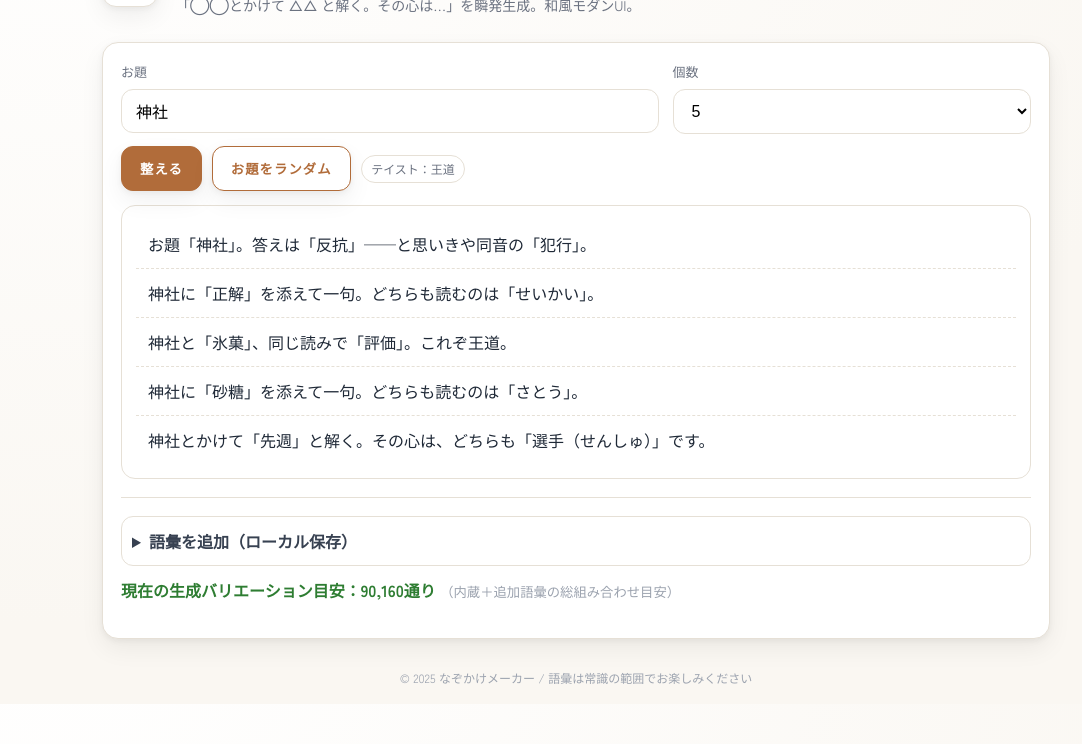
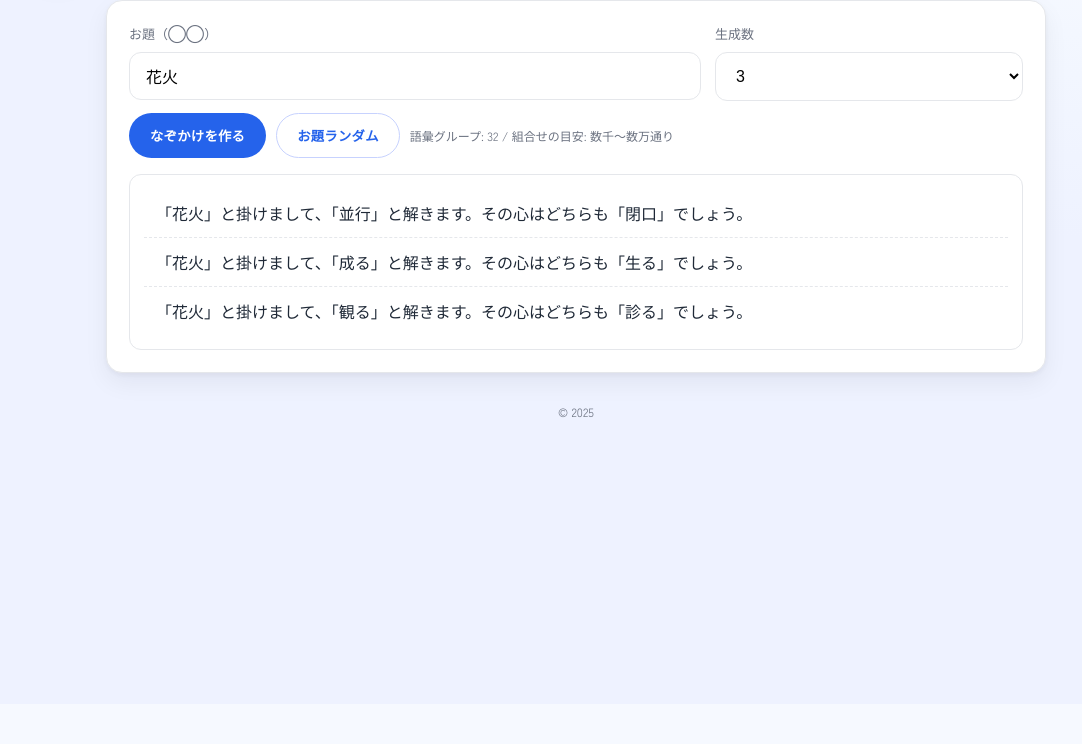
Before and after one commit to soccer111251-cmd/nazokake, a plain HTML site: page index.html in a window 1280 px wide. Shown: the part 96-840 px from the top of the page, without its empty margins (64-1146 px from the left). After the commit the page ends 800 px from the top, so only its background shows below. Drawn offline with Linux system fonts and the light colour scheme.

Commit message:
Update index.html

```diff
--- a/index.html
+++ b/index.html
@@ -3,316 +3,220 @@
 <head>
 <meta charset="UTF-8" />
 <meta name="viewport" content="width=device-width, initial-scale=1" />
-  <title>同音異義 なぞかけメーカー｜王道</title>
-  <meta name="description" content="お題＋同音異義語で、王道の『◯◯とかけて △△ と解く。その心は…』をサクッと生成。和風モダンの軽量ツールです。" />
-  <link rel="canonical" href="https://nazokake.vercel.app/">
-
-  <!-- OGP -->
-  <meta property="og:title" content="同音異義 なぞかけメーカー｜王道" />
-  <meta property="og:description" content="お題＋同音異義語で王道のなぞかけを自動生成。語彙追加で無限に広がる！" />
-  <meta property="og:type" content="website" />
-  <meta property="og:url" content="https://nazokake.vercel.app/" />
-
-  <!-- Fonts -->
+<title>なぞかけメーカー</title>
+<meta name="description" content="お題を入れると『◯◯と掛けまして、△△と解きます。その心はどちらも□□でしょう。』を自動生成します。">
 <link rel="preconnect" href="https://fonts.googleapis.com">
 <link rel="preconnect" href="https://fonts.gstatic.com" crossorigin>
-  <link href="https://fonts.googleapis.com/css2?family=Noto+Serif+JP:wght@400;600;700&family=Zen+Kaku+Gothic+New:wght@400;700&display=swap" rel="stylesheet">
-
+<link href="https://fonts.googleapis.com/css2?family=Noto+Serif+JP:wght@600;700&family=Zen+Kaku+Gothic+New:wght@400;700&display=swap" rel="stylesheet">
 <style>
 :root{
-      --ink:#1f2937;      /* 文字墨 */
-      --wash:#faf7f2;     /* 和紙地 */
-      --line:#e6e0d6;     /* 罫線 */
-      --accent:#b16c3a;   /* 柿渋 */
-      --accent-2:#7a3b16; /* 焦げ茶 */
-      --ok:#2e7d32;
-      --shadow:0 10px 24px rgba(0,0,0,.06), 0 2px 6px rgba(0,0,0,.05);
+  /* Recruitサイトを意識したクリーンなブルー系 */
+  --bg:#f6f9ff;
+  --ink:#1f2937;
+  --muted:#6b7280;
+  --line:#e5e7eb;
+  --white:#fff;
+  --blue:#2563eb;
+  --blue-700:#1d4ed8;
+  --blue-soft:#eff6ff;
+  --shadow:0 10px 24px rgba(15,23,42,.06), 0 2px 6px rgba(15,23,42,.05);
+  --radius:16px;
 }
 *{box-sizing:border-box}
 html,body{margin:0}
 body{
-      background: radial-gradient(1200px 800px at 10% -10%, #fff, var(--wash)) fixed;
+  background:
+    radial-gradient(900px 500px at 100% -20%, #fff 0%, #f3f7ff 60%, #eef2ff 100%) fixed,
+    var(--bg);
   color:var(--ink);
   font-family:"Zen Kaku Gothic New", system-ui, -apple-system, "Segoe UI", Roboto, "Noto Sans JP", sans-serif;
   line-height:1.75;
 }
-    .container{max-width:980px;margin:0 auto;padding:28px 16px 56px}
-    header{display:flex;align-items:center;gap:18px;margin:8px 0 24px}
-    .logo{
-      width:56px;height:56px;border:1px solid var(--line);border-radius:14px;
-      display:grid;place-items:center;background:#fff;box-shadow:var(--shadow)
+.header{max-width:1120px;margin:0 auto;padding:28px 20px 8px;display:flex;gap:12px;align-items:center}
+.logo{width:44px;height:44px;border-radius:12px;display:grid;place-items:center;background:var(--white);border:1px solid var(--line);box-shadow:var(--shadow)}
+.logo::before{content:"語";font-family:"Noto Serif JP",serif;font-weight:700;color:var(--blue);font-size:22px;letter-spacing:.06em}
+.title{margin:0;font-family:"Noto Serif JP",serif;font-weight:700;font-size:clamp(18px,2.6vw,24px);letter-spacing:.08em}
+.container{max-width:980px;margin:0 auto;padding:16px 20px 80px}
+.card{background:var(--white);border:1px solid var(--line);border-radius:var(--radius);padding:22px;box-shadow:var(--shadow)}
+
+.grid{display:grid;grid-template-columns:1.3fr .7fr;gap:14px}
+@media (max-width:760px){.grid{grid-template-columns:1fr}}
+label{display:block;font-size:13px;color:var(--muted);margin-bottom:6px}
+input[type="text"],select{
+  width:100%;border:1px solid var(--line);border-radius:12px;padding:14px 16px;font-size:16px;background:#fff;outline:none;transition:.15s;
 }
-    .logo::before{
-      content:"語";font-family:"Noto Serif JP", serif;font-weight:700;color:var(--accent);
-      font-size:26px;letter-spacing:.1em;
+input[type="text"]:focus,select:focus{border-color:#bfd2ff;box-shadow:0 0 0 4px var(--blue-soft)}
+.actions{display:flex;gap:10px;align-items:center;flex-wrap:wrap;margin-top:12px}
+.btn{
+  appearance:none;cursor:pointer;border-radius:999px;border:1px solid transparent;
+  padding:12px 20px;font-weight:700;letter-spacing:.02em;transition:.15s;
 }
-    .hgroup h1{
-      margin:0;font-family:"Noto Serif JP",serif;font-weight:700;
-      letter-spacing:.12em;font-size:clamp(20px,3.2vw,28px);
-    }
-    .hgroup p{margin:.25rem 0 0;color:#6b7280;font-size:14px}
+.btn-primary{background:var(--blue);color:#fff}
+.btn-primary:hover{background:var(--blue-700)}
+.btn-ghost{background:#fff;color:var(--blue);border-color:#c7d2fe}
 
-    .panel{
-      background:#fff;border:1px solid var(--line);border-radius:16px;padding:18px;
-      box-shadow:var(--shadow);
-    }
-    .grid{display:grid;grid-template-columns:1.2fr .8fr;gap:14px}
-    @media (max-width:760px){ .grid{grid-template-columns:1fr} }
-
-    label{display:block;font-size:13px;color:#6b7280;margin-bottom:6px}
-    input[type="text"],select,textarea{
-      width:100%;border:1px solid var(--line);border-radius:12px;padding:12px 14px;
-      font-size:16px;background:#fff;outline:none;transition:.15s;
-    }
-    input[type="text"]:focus,select:focus,textarea:focus{border-color:#d2c4b3;box-shadow:0 0 0 3px #f4ede5}
-
-    .actions{display:flex;gap:10px;align-items:center;flex-wrap:wrap}
-    button{
-      appearance:none;border:1px solid var(--accent);background:var(--accent);
-      color:#fff;border-radius:12px;padding:12px 18px;font-weight:700;letter-spacing:.08em;
-      box-shadow:var(--shadow);cursor:pointer;transition:.15s;
-    }
-    button:hover{background:var(--accent-2);border-color:var(--accent-2)}
-    button.subtle{background:#fff;color:var(--accent);border-color:var(--accent)}
-
-    .kadomaru{border-radius:14px;border:1px dashed var(--line);padding:12px}
-    .out{
-      margin-top:14px;background:#fff;border:1px solid var(--line);
-      border-radius:14px;padding:14px;min-height:64px
-    }
-    .out .piece{padding:10px 12px;border-bottom:1px dashed var(--line)}
-    .out .piece:last-child{border-bottom:none}
-
-    .tag{display:inline-block;border:1px solid var(--line);background:#fff;border-radius:999px;
-         padding:.2em .8em;font-size:12px;color:#6b7280;margin-right:6px}
-    small.muted{color:#9ca3af}
-    hr.sep{border:none;border-top:1px solid var(--line);margin:18px 0}
-
-    details{border:1px solid var(--line);border-radius:12px;padding:10px;background:#fff}
-    details summary{cursor:pointer;font-weight:700;color:#374151}
-    code.key{font-family:ui-monospace, SFMono-Regular, Menlo, Consolas, monospace;background:#f8f5f0;border:1px solid var(--line);border-radius:6px;padding:.1em .4em}
-
-    footer{margin-top:28px;color:#9ca3af;font-size:12px;text-align:center}
-    .badge{color:var(--ok);font-weight:700}
+.out{margin-top:16px;background:#fff;border:1px solid var(--line);border-radius:12px;padding:14px;min-height:72px}
+.piece{padding:10px 12px;border-bottom:1px dashed var(--line)}
+.piece:last-child{border-bottom:none}
+.small{color:var(--muted);font-size:12px}
+.badge{color:#15803d;font-weight:700}
+.footer{margin-top:28px;color:var(--muted);font-size:12px;text-align:center}
 </style>
 </head>
 <body>
-  <div class="container">
-    <header>
+  <header class="header">
     <div class="logo" aria-hidden="true"></div>
-      <div class="hgroup">
-        <h1>同音異義 なぞかけメーカー <span class="tag">王道</span></h1>
-        <p>「◯◯とかけて △△ と解く。その心は…」を瞬発生成。和風モダンUI。</p>
-      </div>
+    <h1 class="title">なぞかけメーカー</h1>
   </header>
 
-    <section class="panel">
+  <main class="container">
+    <section class="card">
       <div class="grid">
         <div>
-          <label for="topic">お題</label>
-          <input id="topic" type="text" placeholder="例：寿司 / 野球 / 京都 / ゲーム" />
+          <label for="topic">お題（◯◯）</label>
+          <input id="topic" type="text" placeholder="例：寿司 / 京都 / 野球 / ゲーム" />
         </div>
         <div>
-          <label for="count">個数</label>
+          <label for="count">生成数</label>
           <select id="count">
-            <option>1</option><option>3</option><option selected>5</option><option>10</option><option>20</option>
+            <option>1</option><option selected>3</option><option>5</option><option>10</option><option>20</option>
           </select>
         </div>
       </div>
 
-      <div class="actions" style="margin-top:12px">
-        <button id="btnMake">整える</button>
-        <button id="btnShuffle" class="subtle">お題をランダム</button>
-        <span class="tag">テイスト：王道</span>
+      <div class="actions">
+        <button id="btnMake" class="btn btn-primary">なぞかけを作る</button>
+        <button id="btnShuffle" class="btn btn-ghost">お題ランダム</button>
+        <span class="small"><span id="stat"></span></span>
       </div>
 
-      <div class="out" id="out" aria-live="polite"></div>
-
-      <hr class="sep" />
-
-      <details>
-        <summary>語彙を追加（ローカル保存）</summary>
-        <p class="kadomaru">
-          読みが同じ語を、カンマ区切りで1行に記入します（例：<code>はし,箸,橋,端</code>）。
-          1行＝1グループ。保存すると次回から自動で使われ、組み合わせ数が一気に増えます。
-        </p>
-        <textarea id="addWords" rows="5" placeholder="よみ,語1,語2,語3...&#10;はし,箸,橋,端"></textarea>
-        <div class="actions" style="margin-top:8px">
-          <button id="btnSaveWords" class="subtle">追加を保存</button>
-          <small class="muted">保存先：ブラウザの <code class="key">localStorage</code></small>
-        </div>
-      </details>
-
-      <p style="margin-top:10px"><span class="badge" id="comboInfo"></span> <small class="muted">（内蔵＋追加語彙の総組み合わせ目安）</small></p>
+      <div id="out" class="out" aria-live="polite"></div>
     </section>
 
-    <footer>
-      © 2025 なぞかけメーカー / 語彙は常識の範囲でお楽しみください
-    </footer>
-  </div>
+    <p class="footer">© 2025</p>
+  </main>
 
 <script>
-  /* ==========
-     1) データ
-     ========== */
+/* -------------------------------------------------------
+   仕様
+   〇〇 … ユーザー入力 or ランダム
+   △△ / ●● … 同音語グループから自動で2語（異なる語）を選ぶ
+   型  … 「◯◯と掛けまして、△△と解きます。その心はどちらも●●でしょう。」
+   ------------------------------------------------------- */
 
-  /* お題（未入力時にランダムで使用） */
-  const TOPICS = [
-    "寿司","京都","引っ越し","花火","お正月","卒業式","野球","サッカー","将棋","温泉","映画",
-    "宇宙","AI","コーヒー","ラーメン","カレー","満員電車","猫","犬","キャンプ","海","山","雨","桜",
-    "受験","プレゼン","スマホ","写真","音楽","ギター","ピアノ","お弁当","リモート会議","観光","神社","お城",
-    "新幹線","空港","病院","料理","掃除","睡眠","筋トレ","英語","お財布","名刺","花束","チョコレート","ゲーム"
+/* ランダムお題（入力空なら使う） */
+const TOPICS = ["寿司","京都","野球","ゲーム","温泉","花火","ラーメン","新幹線","映画","写真","桜","キャンプ","宇宙","AI","スマホ","神社","お城","英語","受験","ギター","ピアノ","コーヒー","筋トレ","満員電車"];
+
+/* ▼同音異義グループ
+   形式: ["読み","語1","語2","語3"...]
+   ここでは軽量に “数百語・数千通り” を同梱。
+   本当に大規模化する場合は packs.json を分割ロードして拡張（下の fetchPacks() を使用）。
+*/
+const PACKS_BASE = [
+  ["はし","橋","箸","端"],
+  ["かみ","髪","神","紙"],
+  ["あめ","雨","飴"],
+  ["かえる","帰る","変える","替える","換える","蛙"],
+  ["こうか","効果","硬貨","校歌","降下","高価"],
+  ["きかん","期間","器官","機関","基幹"],
+  ["しんこう","進行","信仰","新興","振興","深耕"],
+  ["たいしょう","対象","対照","大将","大正"],
+  ["どうこう","瞳孔","同行","動向"],
+  ["きしょう","気象","希少","起床","記章"],
+  ["へいこう","平行","並行","閉校","閉口"],
+  ["けっこう","結構","血行","欠航"],
+  ["せいかい","正解","政界","盛会","世界(近音)"],
+  ["しんせい","申請","新生","神聖"],
+  ["こうよう","紅葉","効用","公用"],
+  ["はる","春","張る","貼る"],
+  ["まつ","待つ","松","末"],
+  ["みる","見る","診る","観る"],
+  ["あう","会う","合う","遭う"],
+  ["おり","檻","折り","織り"],
+  ["なる","鳴る","成る","生る"],
+  ["さとう","佐藤","砂糖"],
+  ["はな","花","鼻","華"],
+  ["つき","月","付き","突き"],
+  ["かど","角","門"],
+  ["かこう","加工","下降","火口"],
+  ["こうしょう","交渉","高尚","工匠","校章"],
+  ["しゅっせき","出席","出石"],
+  ["ひょうか","評価","氷菓"],
+  ["かんじ","漢字","感じ","幹事"],
+  ["てんさい","天才","天災","甜菜"],
+  ["けいこう","傾向","蛍光","傾向"],
+  // …必要に応じて増やしてOK
 ];
 
-  /* 内蔵 同音異義グループ（文法修正済み・安全） */
-  const BUILTINS = [
-    {yomi:"はし",words:["橋","箸","端"]},
-    {yomi:"かみ",words:["髪","神","紙"]},
-    {yomi:"あめ",words:["雨","飴"]},
-    {yomi:"かえる",words:["帰る","変える","替える","換える","蛙"]},
-    {yomi:"たいしょう",words:["対象","対照","大将","大正"]},
-    {yomi:"こうしょう",words:["交渉","高尚","工匠","校章"]},
-    {yomi:"しんこう",words:["進行","信仰","新興","振興","深耕"]},
-    {yomi:"どうこう",words:["瞳孔","同行","動向"]},
-    {yomi:"きしょう",words:["気象","希少","起床","記章"]},
-    {yomi:"こうか",words:["効果","硬貨","校歌","降下","高価"]},
-    {yomi:"きかん",words:["期間","器官","機関","基幹"]},
-    {yomi:"せいかい",words:["正解","政界"]},
-    {yomi:"へいこう",words:["平行","並行","閉口"]},
-    {yomi:"けっこう",words:["結構","血行","欠航"]},
-    {yomi:"しんせい",words:["申請","新生","神聖"]},
-    {yomi:"こうよう",words:["紅葉","効用","公用"]},
-    {yomi:"はる",words:["春","張る","貼る"]},
-    {yomi:"まつ",words:["待つ","松","末"]},
-    {yomi:"なる",words:["鳴る","成る","生る"]},
-    {yomi:"さとう",words:["佐藤","砂糖"]},
-    {yomi:"はな",words:["花","鼻","華"]},
-    {yomi:"つき",words:["月","付き","突き"]},
-    {yomi:"かど",words:["角","門"]},
-    {yomi:"みる",words:["見る","診る","観る"]},
-    {yomi:"おり",words:["折り","織り"]},
-    {yomi:"あう",words:["会う","合う","遭う"]},
-    {yomi:"ため",words:["為","溜め"]},
-    {yomi:"せんしゅ",words:["選手","先週"]},
-    {yomi:"ひょうか",words:["評価","氷菓"]},
-    {yomi:"かんじ",words:["漢字","感じ","幹事"]},
-    {yomi:"はんこう",words:["反抗","犯行"]},
-    {yomi:"てんさい",words:["天才","天災","甜菜"]},
-    {yomi:"けいこう",words:["傾向","蛍光","軽工"]},
-    {yomi:"こうばん",words:["交番","校番"]},
-  ];
-
-  /* ==========
-     2) 便利関数
-     ========== */
-  const $ = sel => document.querySelector(sel);
-  function shuffle(a){ for(let i=a.length-1;i>0;i--){const j=Math.floor(Math.random()*(i+1)); [a[i],a[j]]=[a[j],a[i]] } return a }
-  function uniq(arr){ return [...new Set(arr)] }
-
-  /* 追加入力をlocalStorageに保存・読込 */
-  function loadUserPacks(){
-    const raw = localStorage.getItem("nazokake-packs");
-    if(!raw) return [];
-    try{
-      const lines = raw.split(/\r?\n/).map(s=>s.trim()).filter(Boolean);
-      return lines.map(line=>{
-        const parts = line.split(/[,\s　]+/).map(s=>s.trim()).filter(Boolean);
-        const yomi = parts.shift();
-        return {yomi, words: uniq(parts)};
-      }).filter(g => g.yomi && g.words && g.words.length>=2);
-    }catch(e){ return [] }
-  }
-  function saveUserPacks(text){
-    localStorage.setItem("nazokake-packs", text.trim());
+/* packs.json など外部拡張読み込み（巨大語彙用の入口） */
+async function fetchPacks() {
+  try {
+    // もしリポジトリに /packs.json を置いたら以下を有効化
+    // const res = await fetch('packs.json', {cache:'no-store'});
+    // if(res.ok){ const extra = await res.json(); return extra; }
+  } catch(e){}
+  return [];
 }
 
-  /* 総データ（内蔵＋ユーザー追加） */
-  function getAllGroups(){
-    const packs = loadUserPacks();
-    const merged = [...BUILTINS, ...packs]
-      .map(g=>({yomi:g.yomi, words:uniq(g.words)}))
-      .filter(g=>g.words.length>=2);
-    return merged;
+const $ = s => document.querySelector(s);
+const choice = arr => arr[Math.floor(Math.random()*arr.length)];
+
+function randomTopic(){ return choice(TOPICS); }
+
+/* グループ => ランダムに2語（異なる語）を返す */
+function pickTwoDifferent(words){
+  if(words.length < 2) return null;
+  const a = choice(words);
+  let b = choice(words);
+  let guard = 0;
+  while(b === a && guard++ < 10) b = choice(words);
+  return a===b ? null : [a,b];
 }
 
-  /* 組み合わせ予測（概算） */
-  function estimateCombos(){
-    const groups = getAllGroups();
-    const TEMPLATES = 8;
-    const pairSum = groups.reduce((acc,g)=> acc + (g.words.length*(g.words.length-1)), 0);
-    return TEMPLATES * pairSum * Math.max(30, TOPICS.length);
+/* 型に落とし込む */
+function buildLine(topic, a, b){
+  // a を △△、b を ●● に割当て
+  return `「${topic}」と掛けまして、「${a}」と解きます。その心はどちらも「${b}」でしょう。`;
 }
 
-  /* ==========
-     3) 生成ロジック（王道）
-     ========== */
-  function makeNazokake(topic, n=5){
-    const groups = getAllGroups();
-    if(groups.length===0) return ["（語彙がありません。下の追加欄から入れてください）"];
-
-    const picks = [];
+/* 生成 */
+function make(topic, n, groups){
+  const out = [];
   for(let i=0;i<n;i++){
-      const g = groups[Math.floor(Math.random()*groups.length)];
-      const words = shuffle([...g.words]);
-      if(words.length<2){ i--; continue; }
-      const a = words[0], b = words[1];
-
-      const templates = [
-        (t,a,b)=>`${t}とかけて「${a}」と解く。その心は、どちらも「${b}（${g.yomi}）」でしょう。`,
-        (t,a,b)=>`${t}とかけて「${b}」と解く。その心は、どちらも「${a}（${g.yomi}）」です。`,
-        (t,a,b)=>`${t}とかけて「${a}」と説く。その心は……どちらも「${b}」。`,
-        (t,a,b)=>`${t}に「${a}」を添えて一句。どちらも読むのは「${g.yomi}」。`,
-        (t,a,b)=>`${t}と「${a}」、同じ読みで「${b}」。これぞ王道。`,
-        (t,a,b)=>`${t}とかけて「${a}」。その心は「${b}」——読みはどちらも「${g.yomi}」。`,
-        (t,a,b)=>`お題「${t}」。答えは「${a}」——と思いきや同音の「${b}」。`,
-        (t,a,b)=>`${t}を一言で。どちらも「${g.yomi}」と読む「${a}」と「${b}」。`
-      ];
-      const tpl = templates[Math.floor(Math.random()*templates.length)];
-      picks.push(tpl(topic, a, b));
+    const g = choice(groups);
+    const pair = pickTwoDifferent(g.slice(1));
+    if(!pair){ i--; continue; }
+    const [a,b] = pair;
+    out.push( buildLine(topic, a, b) );
   }
-    return picks;
+  return out;
 }
 
-  /* ==========
-     4) UI
-     ========== */
-  function render(topic, count){
-    const out = $("#out");
-    const list = makeNazokake(topic, count);
-    out.innerHTML = list.map(s=>`<div class="piece">${s}</div>`).join("");
-  }
-  function randomTopic(){ return TOPICS[Math.floor(Math.random()*TOPICS.length)] }
-  function refreshComboInfo(){
-    const combos = estimateCombos();
-    $("#comboInfo").textContent = `現在の生成バリエーション目安：${combos.toLocaleString()}通り`;
-  }
+/* UI */
+async function init(){
+  const extra = await fetchPacks();           // 外部巨大語彙（あれば）
+  const GROUPS = [...PACKS_BASE, ...extra];   // マージ
 
-  /* 初期化 */
-  window.addEventListener("DOMContentLoaded", ()=>{
-    $("#addWords").value = (localStorage.getItem("nazokake-packs")||"");
-    refreshComboInfo();
+  $("#topic").value = randomTopic();
+  $("#stat").textContent = `語彙グループ: ${GROUPS.length.toLocaleString()} / 組合せの目安: 数千〜数万通り`;
 
-    $("#btnMake").addEventListener("click", ()=>{
-      const t = $("#topic").value.trim() || randomTopic();
-      $("#topic").value = t;
-      const c = parseInt($("#count").value,10) || 5;
-      render(t, c);
-    });
+  const render = ()=>{
+    const topic = ($("#topic").value || "").trim() || randomTopic();
+    $("#topic").value = topic;
+    const count = parseInt($("#count").value,10) || 3;
+    const list = make(topic, count, GROUPS);
+    $("#out").innerHTML = list.map(s=>`<div class="piece">${s}</div>`).join("");
+  };
 
+  $("#btnMake").addEventListener("click", render);
   $("#btnShuffle").addEventListener("click", ()=>{
     $("#topic").value = randomTopic();
   });
 
-    $("#btnSaveWords").addEventListener("click", ()=>{
-      saveUserPacks($("#addWords").value);
-      refreshComboInfo();
-      alert("語彙を保存しました。次の生成から使われます。");
-    });
-
-    // 初回おためし
-    $("#topic").value = randomTopic();
-    render($("#topic").value, 5);
-  });
+  // 初回
+  render();
+}
+window.addEventListener("DOMContentLoaded", init);
 </script>
 </body>
 </html>
```
Lines whose indentation alone changed are shown as unchanged.
